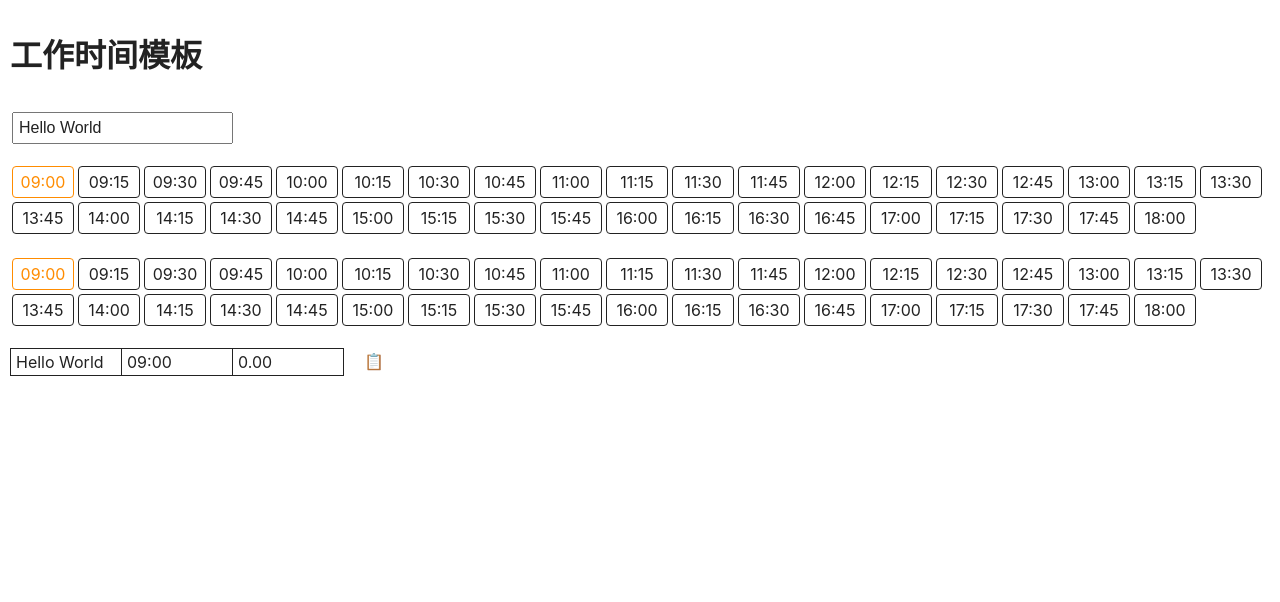
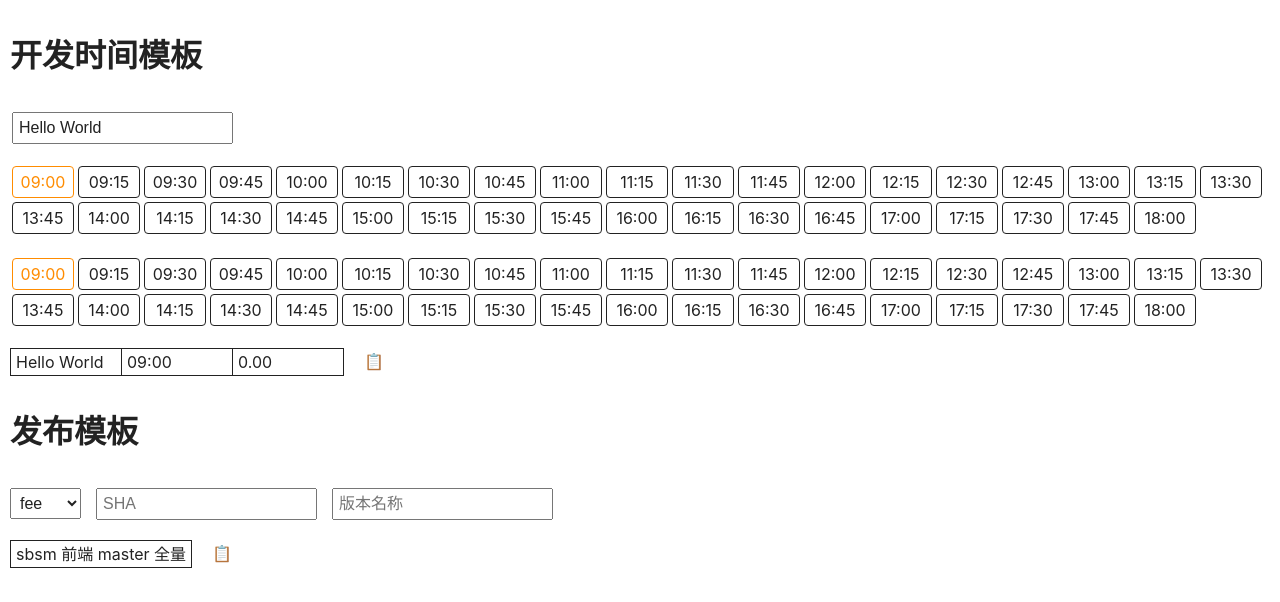
Before and after one commit to zhictory/aries, a React (Create React App) app: page / in a window 1280 px wide. Shown: the top 602 px of the page. Built offline with nearby package versions, Linux system fonts and the light colour scheme.

Commit message:
[feat] update record

```diff
--- a/src/component/record/index.js
+++ b/src/component/record/index.js
@@ -10,7 +10,10 @@ class Record extends Component {
       event: "Hello World",
       start: "09:00",
       end: "09:00",
-      copySuccess: false
+      publishContent: "sbsm 前端 master 全量",
+      system: "",
+      sha: "",
+      publishTitle: ""
     };
     this.startEveryDay = new Date(
       this.date.getFullYear(),
@@ -82,8 +85,9 @@ class Record extends Component {
     });
   };
 
-  copy = content => {
+  copy = (content, e) => {
     const input = document.createElement("input");
+    const check = e.target.nextElementSibling;
     input.setAttribute("readonly", "readonly");
     input.setAttribute("value", content);
     document.body.appendChild(input);
@@ -91,12 +95,12 @@ class Record extends Component {
     input.setSelectionRange(0, 9999); // 兼容 ios
     if (document.execCommand("copy")) {
       document.execCommand("copy");
-      this.setState({ copySuccess: true });
+      check.style.display = "inline";
       setTimeout(() => {
-        this.setState({ copySuccess: false });
+        check.style.display = "none";
       }, 1000);
     } else {
-      this.setState({ copySuccess: false });
+      check.style.display = "none";
     }
     document.body.removeChild(input);
   };
@@ -119,16 +123,51 @@ class Record extends Component {
       end.split(":")[1],
       0
     );
-    return ((endTime - startTime)/1000/60/60).toFixed(2);
+    return ((endTime - startTime) / 1000 / 60 / 60).toFixed(2);
+  };
+
+  renderSystem = () => {
+    const systems = ["fee", "sbsm", "app"];
+    return systems.map((system, index) => (
+      <option key={index} value={system}>
+        {system}
+      </option>
+    ));
+  };
+
+  handlePublish = () => {
+    const { system, sha, publishTitle } = this.state;
+    this.setState({
+      publishContent: `${publishTitle} ${system} 前端 master ${sha} 全量`
+    });
+  };
+
+  handleSelectSystem = e => {
+    this.setState({ system: e.target.value }, this.handlePublish);
+  };
+
+  handleInputSHA = e => {
+    this.setState({ sha: e.target.value }, this.handlePublish);
+  };
+
+  handleInputTitle = e => {
+    this.setState({ publishTitle: e.target.value }, this.handlePublish);
   };
 
   render() {
-    const { event, start, end, copySuccess } = this.state;
+    const {
+      event,
+      start,
+      end,
+      publishContent,
+      publishTitle,
+      sha
+    } = this.state;
     const during = this.getDuring();
     return (
       <div className="app-record">
         <header>
-          <h1>工作时间模板</h1>
+          <h1>开发时间模板</h1>
         </header>
         <p className="app-record__todo">
           <input
@@ -136,6 +175,7 @@ class Record extends Component {
             onChange={this.updateTODO}
             onKeyPress={this.addTODO}
             value={event}
+            placeholder="需求内容"
           />
         </p>
         <ul className="time-blocks" data-time="start">
@@ -160,11 +200,48 @@ class Record extends Component {
           <span role="img" aria-label="check">
             📋
           </span>{" "}
-          {copySuccess && (
-            <span role="img" aria-label="check">
-              ✔️
-            </span>
-          )}
+          <span role="img" aria-label="check">
+            ✔️
+          </span>
+        </div>
+        <div style={{ clear: "both" }}></div>
+        <header>
+          <h1>发布模板</h1>
+        </header>
+        <div className="app-record__publish">
+          <select name="" id="" onChange={this.handleSelectSystem}>
+            {this.renderSystem()}
+          </select>
+          <input
+            type="text"
+            value={sha}
+            onChange={this.handleInputSHA}
+            placeholder="SHA"
+          />
+          <input
+            type="text"
+            value={publishTitle}
+            onChange={this.handleInputTitle}
+            placeholder="版本名称"
+          />
+        </div>
+        <table className="app-record__table">
+          <tbody>
+            <tr>
+              <td>{publishContent}</td>
+            </tr>
+          </tbody>
+        </table>
+        <div
+          className="app-record__copy"
+          onClick={this.copy.bind(this, publishContent)}
+        >
+          <span role="img" aria-label="check">
+            📋
+          </span>{" "}
+          <span role="img" aria-label="check">
+            ✔️
+          </span>
         </div>
       </div>
     );
--- a/src/component/record/style.css
+++ b/src/component/record/style.css
@@ -36,8 +36,10 @@
   margin: 2px;
 }
 
-.app-record__todo input {
+input,
+select {
   padding: 5px;
+  margin-right: 15px;
 }
 
 .app-record__table {
@@ -50,3 +52,11 @@
   line-height: 27px;
   cursor: pointer;
 }
+
+.app-record__publish {
+  margin: 20px 0;
+}
+
+[role=img]:last-child {
+  display: none;
+}
```
